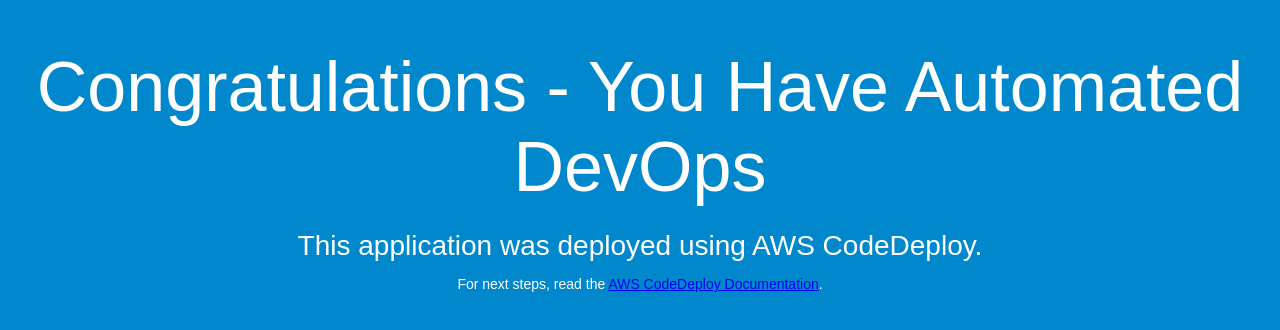
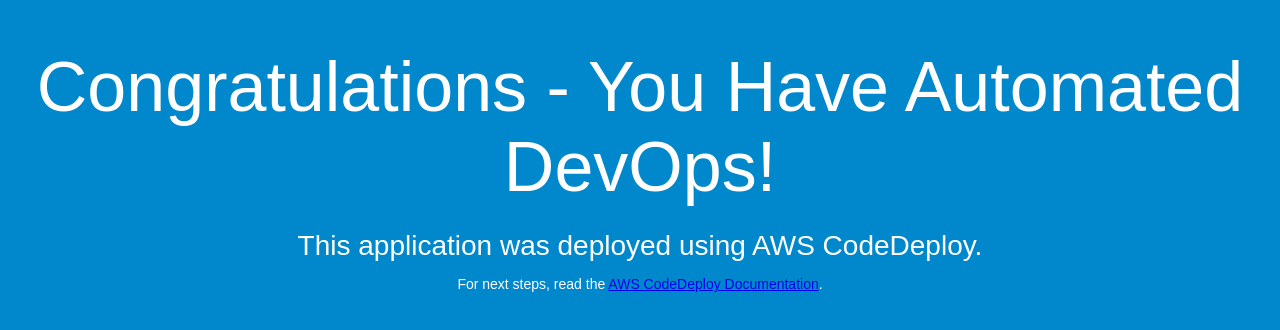
Before and after one commit to sbarski/codedeploysample, a plain HTML site: page index.html in a window 1280 px wide. Drawn offline with Linux system fonts and the light colour scheme.

Commit message:
Update index.html

```diff
--- a/index.html
+++ b/index.html
@@ -26,7 +26,7 @@
 </head>
 <body>
   <div align="center">
-    <h1>Congratulations - You Have Automated DevOps</h1>
+    <h1>Congratulations - You Have Automated DevOps!</h1>
     <h2>This application was deployed using AWS CodeDeploy.</h2>
     <p>For next steps, read the <a href="http://aws.amazon.com/documentation/codedeploy">AWS CodeDeploy Documentation</a>.</p>
   </div>
```
